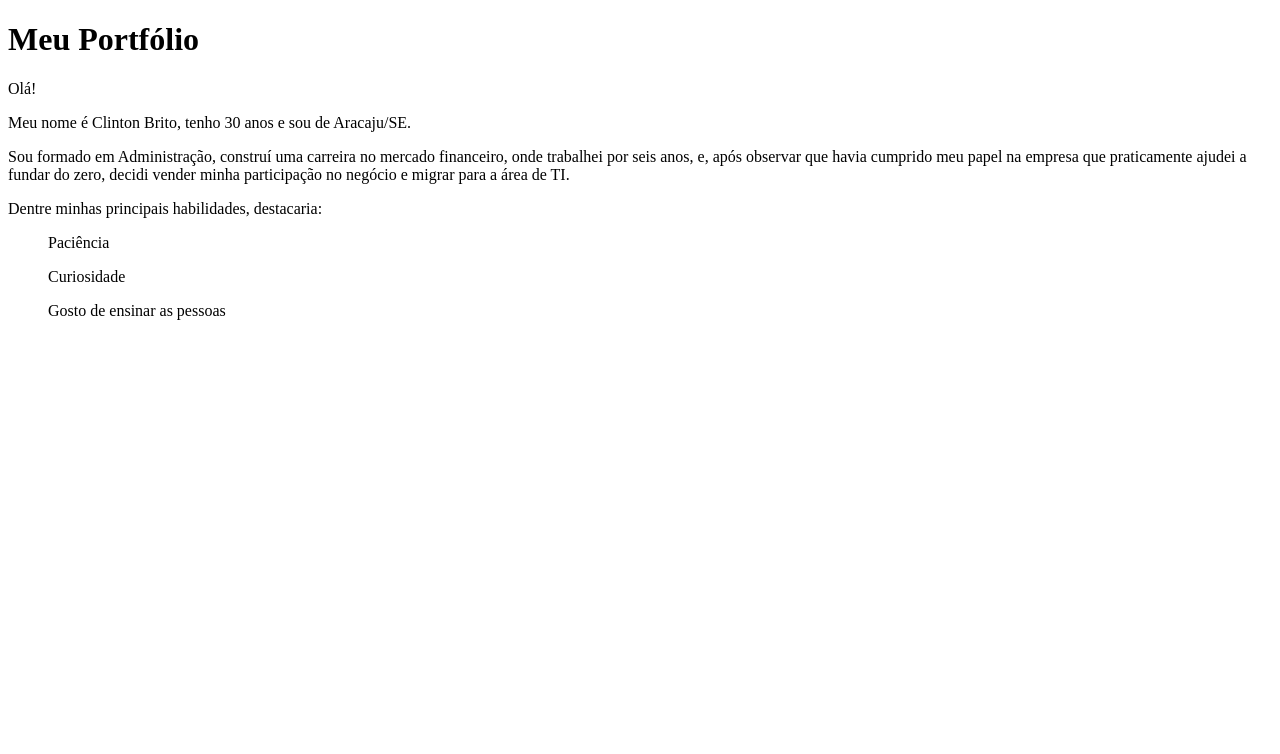
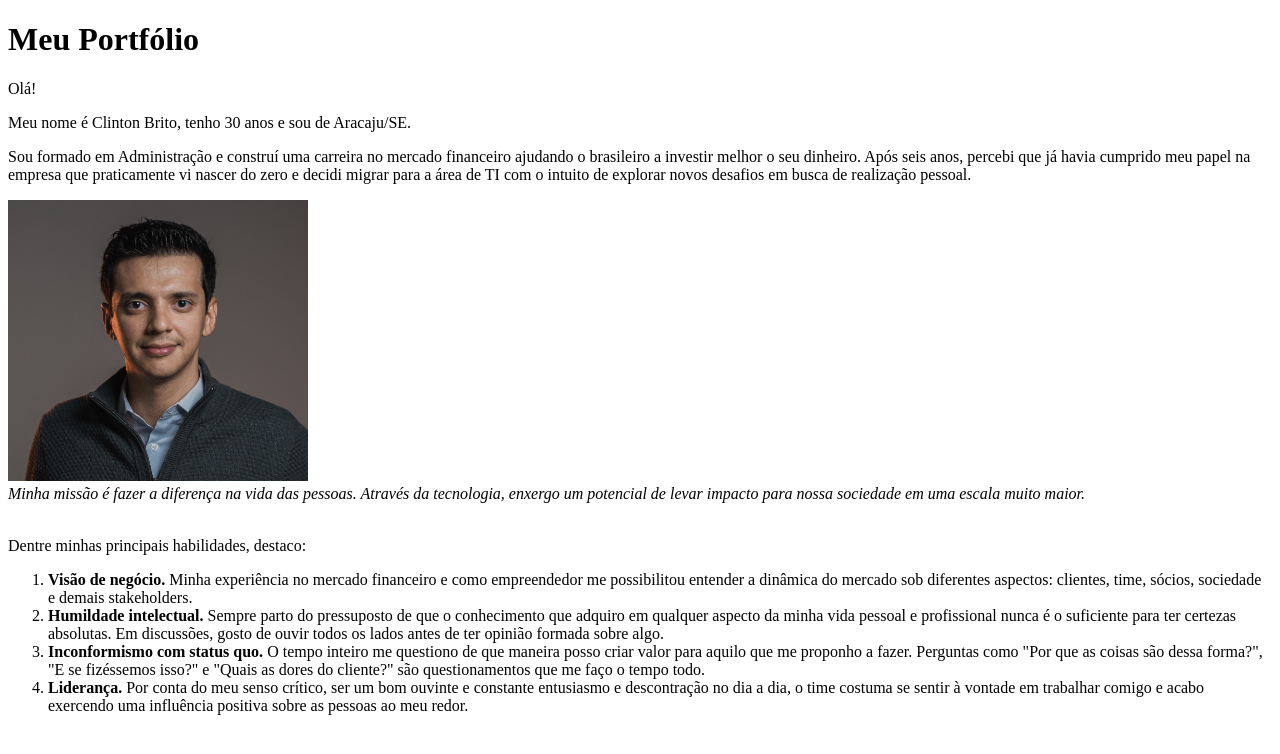
Before and after one commit to clintonbrito/clintonbrito.github.io, a plain HTML site: page index.html in a window 1280 px wide. Drawn offline with Linux system fonts and the light colour scheme.

Commit message:
Atualizando página index.html

```diff
--- a/index.html
+++ b/index.html
@@ -1,20 +1,32 @@
 <!DOCTYPE html>
 <html lang="pt-br">
 <head>
+<style>
+
+</style>
     <meta charset="UTF-8">
     <meta http-equiv="X-UA-Compatible" content="IE=edge">
     <meta name="viewport" content="width=device-width, initial-scale=1.0">
-    <title>Portfólio de Clinton Brito</title>
+    <title>👨‍💻 Bem-Vindo ao Portfólio de Clinton Brito 🚀</title>
 </head>
 
 <body>
     <h1>Meu Portfólio</h1>
     <p>Olá!</p>
     <p>Meu nome é Clinton Brito, tenho 30 anos e sou de Aracaju/SE.</p>
-    <p>Sou formado em Administração, construí uma carreira no mercado financeiro, onde trabalhei por seis anos, e, após observar que havia cumprido meu papel na empresa que praticamente ajudei a fundar do zero, decidi vender minha participação no negócio e migrar para a área de TI.</p>
-    <p>Dentre minhas principais habilidades, destacaria:</p>
-    <ul>Paciência</ul>
-    <ul>Curiosidade</ul>
-    <ul>Gosto de ensinar as pessoas</ul>
+    <p>Sou formado em Administração e construí uma carreira no mercado financeiro ajudando o brasileiro a investir melhor o seu dinheiro. Após seis anos, percebi que já havia cumprido meu papel na empresa que praticamente vi nascer do zero e decidi migrar para a área de TI com o intuito de explorar novos desafios em busca de realização pessoal.</p>
+    <img src="/clintonbrito.github.io/assets/foto_clinton_01.jpeg"
+        width="300" alt="Foto de perfil de Clinton Brito">
+        <footer><i>Minha missão é fazer a diferença na vida das pessoas. Através da tecnologia, enxergo um potencial de levar impacto para nossa sociedade em uma escala muito maior.</i></footer>
+    <br>
+    <p>Dentre minhas principais habilidades, destaco:</p>
+    <ol>
+    <li><strong>Visão de negócio.</strong> Minha experiência no mercado financeiro e como empreendedor me possibilitou entender a dinâmica do mercado sob diferentes aspectos: clientes, time, sócios, sociedade e demais stakeholders. </li>
+    <li><strong>Humildade intelectual.</strong> Sempre parto do pressuposto de que o conhecimento que adquiro em qualquer aspecto da minha vida pessoal e profissional nunca é o suficiente para ter certezas absolutas. Em discussões, gosto de ouvir todos os lados antes de ter opinião formada sobre algo.</li>
+    <li><strong>Inconformismo com status quo.</strong> O tempo inteiro me questiono de que maneira posso criar valor para aquilo que me proponho a fazer. Perguntas como "Por que as coisas são dessa forma?", "E se fizéssemos isso?" e "Quais as dores do cliente?" são questionamentos que me faço o tempo todo.</li>
+    <li><strong>Liderança.</strong> Por conta do meu senso crítico, ser um bom ouvinte e constante entusiasmo e descontração no dia a dia, o time costuma se sentir à vontade em trabalhar comigo e acabo exercendo uma influência positiva sobre as pessoas ao meu redor.</li>
+    </ol>
+    <br>
+    <p></p>
 </body>
 </html>
```
Also changed, not shown: assets/foto_clinton_01.jpeg (added).
